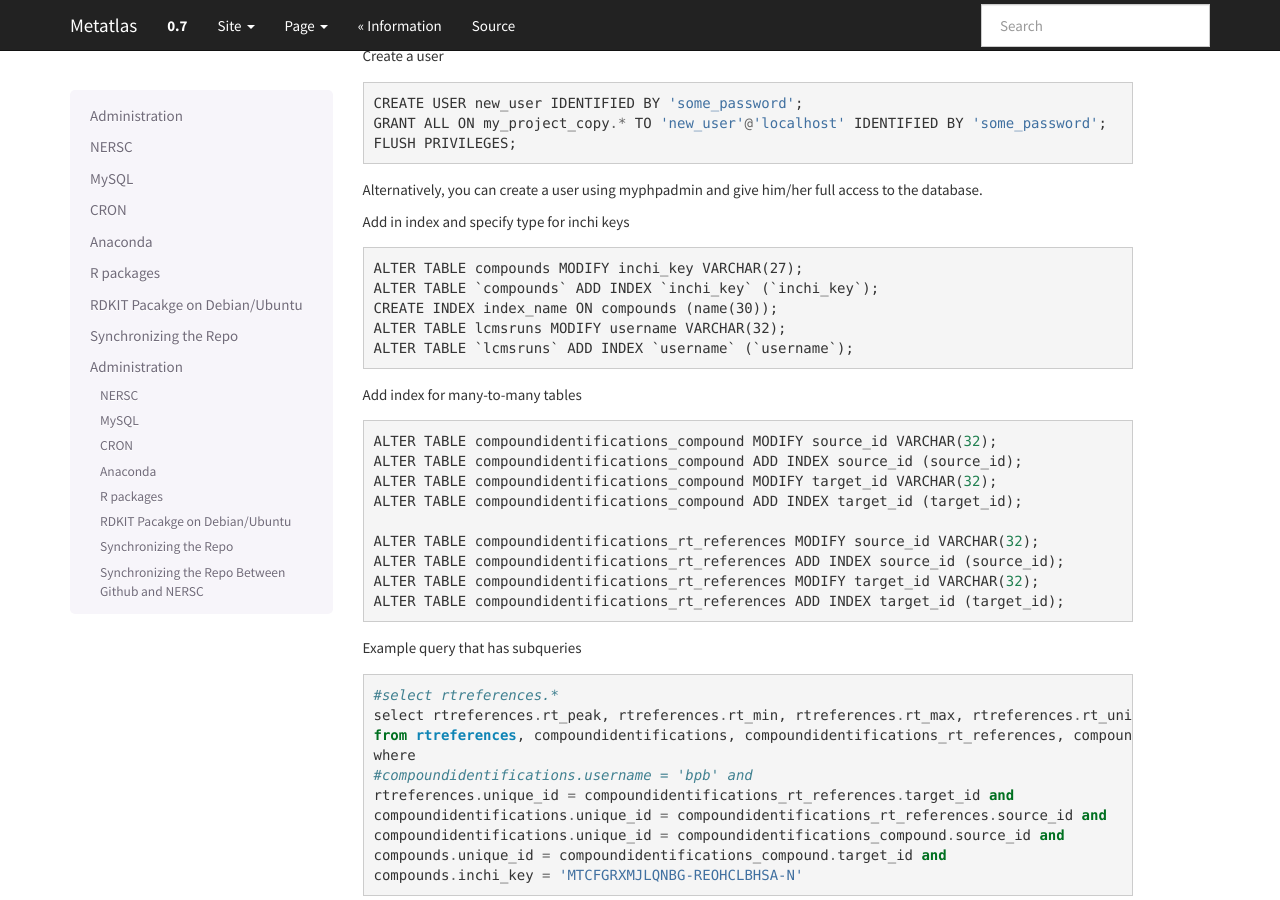
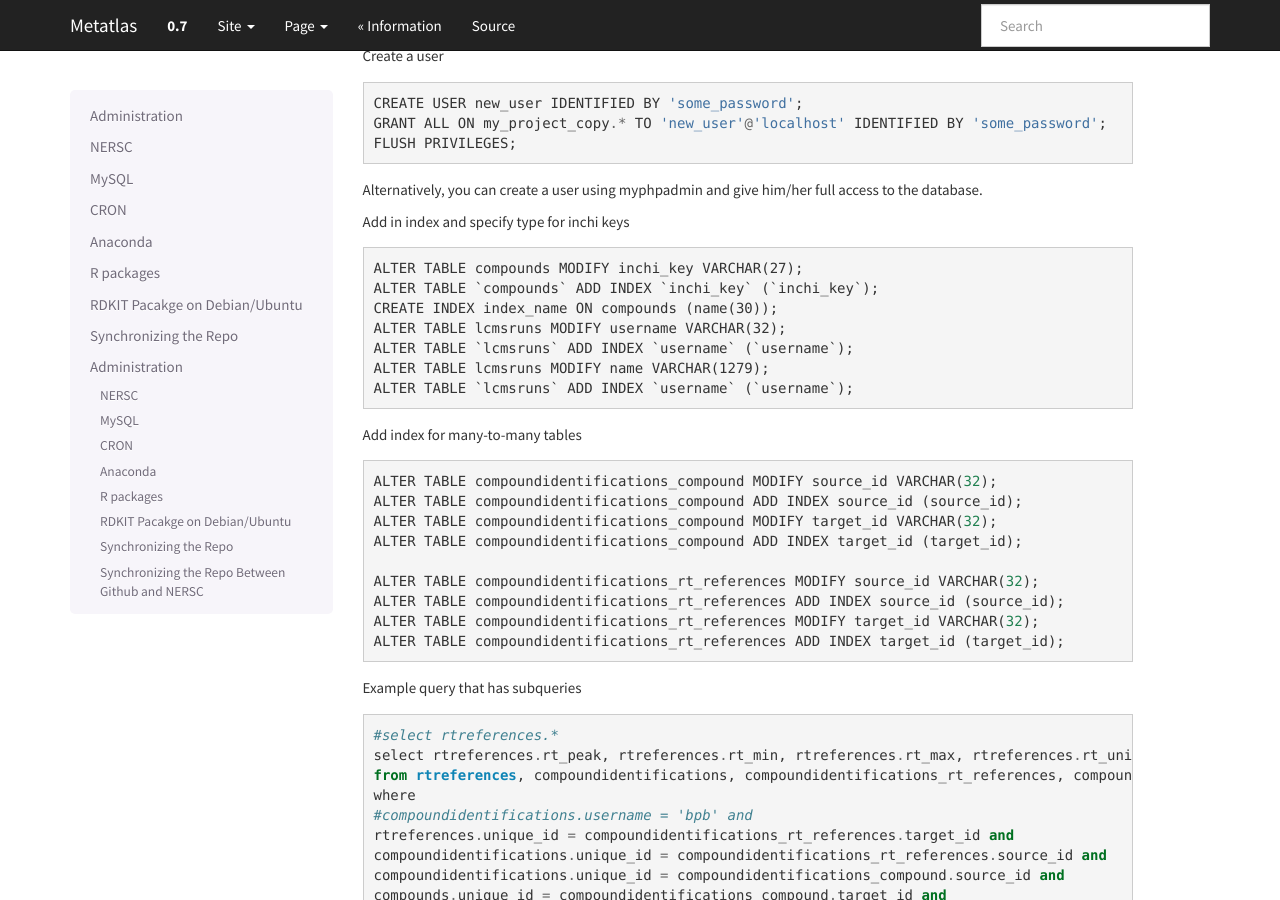
Before and after one commit to biorack/metatlas, a Sphinx documentation site: the page built from docs/source/admin.rst, in a window 1280 px wide and 900 px high, scrolled down 991 px. Built offline with Sphinx 7.4.7, drawn with Linux system fonts in a browser that asks for light colours; formulas are drawn with MathJax 3; pages that are not in the unit, such as notebooks, are missing from menus.

Commit message:
added another sql table edit instruction

```diff
--- a/docs/source/admin.rst
+++ b/docs/source/admin.rst
@@ -73,6 +73,8 @@ Add in index and specify type for inchi keys
     ALTER TABLE `compounds` ADD INDEX `inchi_key` (`inchi_key`);
     CREATE INDEX index_name ON compounds (name(30));
     ALTER TABLE lcmsruns MODIFY username VARCHAR(32);
+    ALTER TABLE `lcmsruns` ADD INDEX `username` (`username`);
+    ALTER TABLE lcmsruns MODIFY name VARCHAR(1279);
     ALTER TABLE `lcmsruns` ADD INDEX `username` (`username`);
 
 
```
